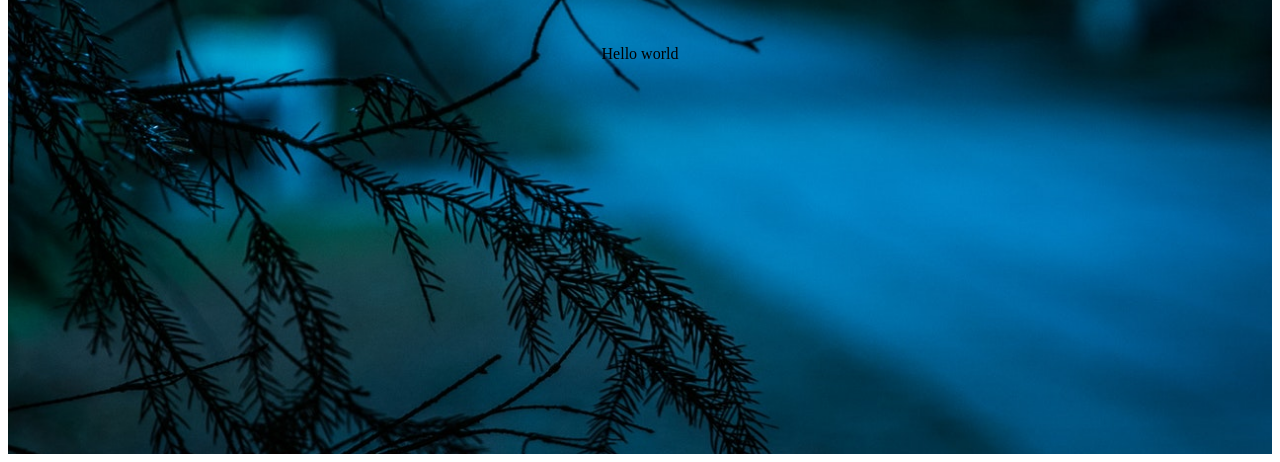
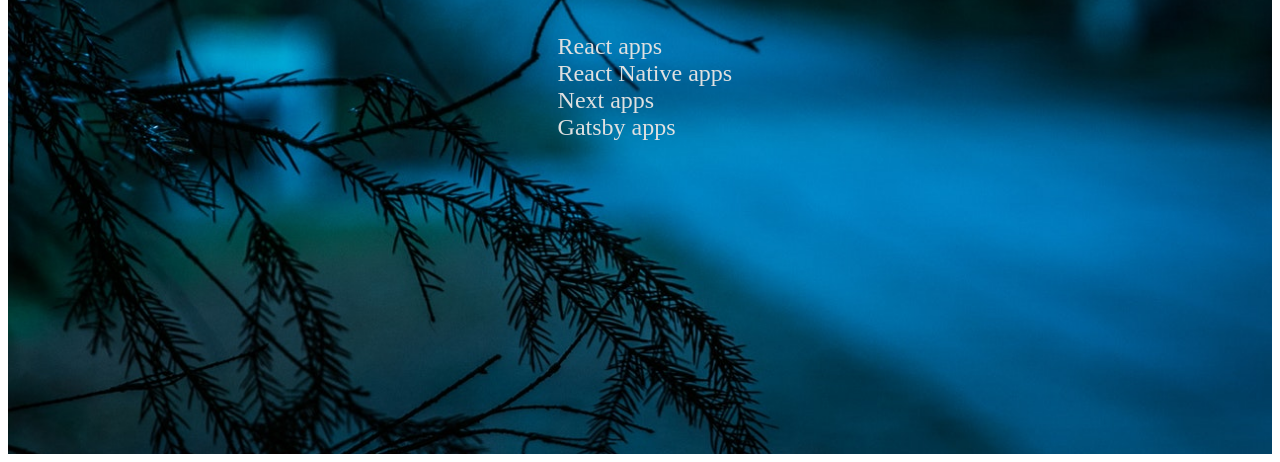
Before and after one commit to vijayst/gatsbydemo, a Gatsby site: page / in a window 1280 px wide. Shown: the part 354-816 px from the top of the page. Built offline with nearby package versions, Linux system fonts and the light colour scheme; Gatsby itself is replaced by a stand-in of ours.

Commit message:
home page

```diff
--- a/src/home/index.js
+++ b/src/home/index.js
@@ -1,10 +1,21 @@
 import React from 'react';
 import styles from './index.module.css';
+import { Link } from 'gatsby';
 
 export default function Home() {
     return (
         <div className={styles.home}>
-            Hello world
+            <div>
+                <div className={styles.company}>
+                    Vijay Consulting
+                </div>
+                <ul className={styles.services}>
+                    <li><Link to="/services/react-apps">React apps</Link></li>
+                    <li><Link to="/services/react-apps">React Native apps</Link></li>
+                    <li><Link to="/services/react-apps">Next apps</Link></li>
+                    <li><Link to="/services/react-apps">Gatsby apps</Link></li>
+                </ul>
+            </div>
         </div>
     )
 }
--- a/src/home/index.module.css
+++ b/src/home/index.module.css
@@ -6,4 +6,25 @@
     align-items: center;
     background: url('../images/bg.jpeg') no-repeat center center fixed;
     background-size: cover;
+    color: white;
 }
+
+.company {
+    font-size: 36px;
+}
+
+.services {
+    margin-top: 48px;
+    list-style: none;
+    font-size: 24px;
+}
+
+.services a:link, .services a:visited {
+    color: #e0e0e0;
+    text-decoration: none;
+}
+
+.services a:hover {
+    color: white;
+    text-decoration: underline;
+}
```
